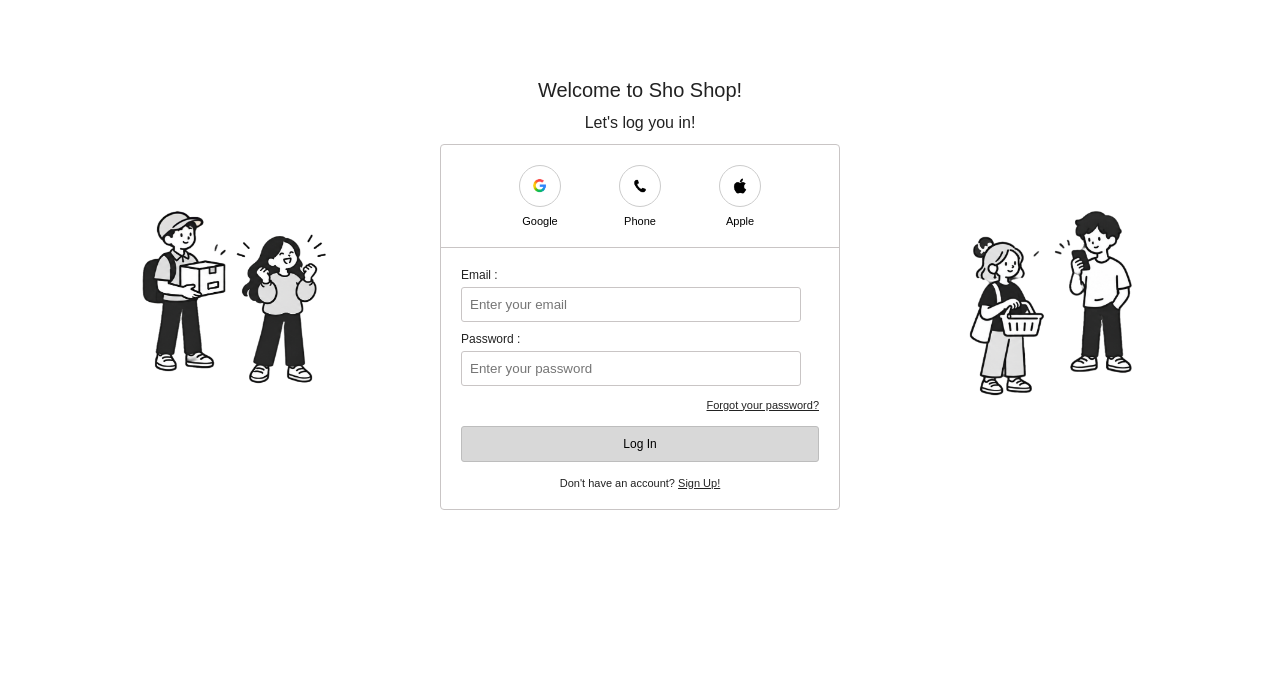
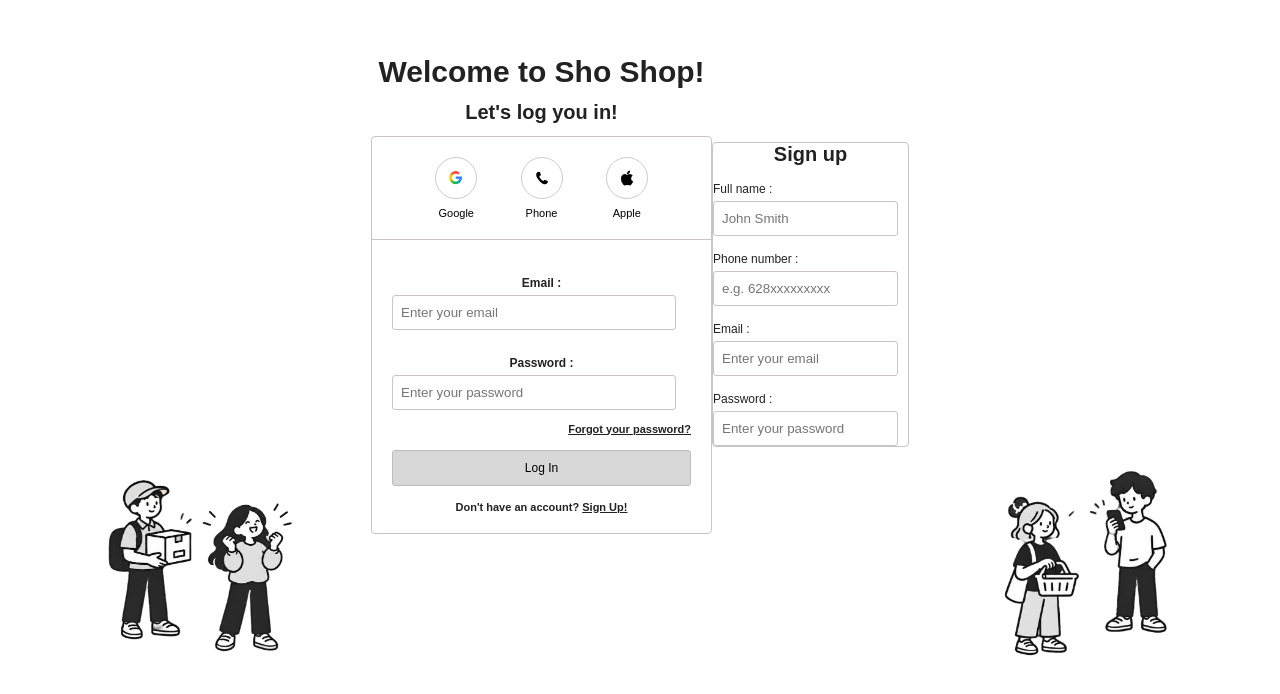
Before and after one commit to sho6-bit/CodeAlpha-ShoShop, a plain HTML site: page index.html in a window 1280 px wide. Shown: the part 106-800 px from the top of the page. Drawn offline with Linux system fonts and the light colour scheme.

Commit message:
initialize js

```diff
--- a/index.html
+++ b/index.html
@@ -11,7 +11,7 @@
 
 <body>
 
-    <main class="login-container">
+    <main class="auth-container">
 
         <aside class="left-illustration">
             <img src="assets/left.png" alt="Delivery illustration">
@@ -42,8 +42,6 @@
                     </button>
 
                 </div>
-
-
 
                 <form class="login-form">
 
@@ -85,12 +83,68 @@
 
         </section>
 
+        <section class="signup-section">
+
+            <div class="signup-card">
+                <h1>Sign up</h1>
+
+                <form>
+
+                    <div class="form-group">
+                        <label for="name">Full name :</label>
+                            <input
+                            type="name"
+                            id="name"
+                            name="name"
+                            placeholder="John Smith"
+                            required
+                            >
+                    </div>
+
+                    <div class="form-group">
+                        <label for="phone">Phone number :</label>
+                            <input
+                            type="tel"
+                            id="phone"
+                            name="phone"
+                            placeholder="e.g. 628xxxxxxxxx"
+                            required
+                            >
+                    </div>
+
+                    <div class="form-group">
+                        <label for="email">Email :</label>
+                            <input
+                            type="email"
+                            id="email"
+                            name="email"
+                            placeholder="Enter your email"
+                            required
+                            >
+                    </div>
+
+                    <div class="form-group">
+                        <label for="password">Password :</label>
+                            <input
+                            type="password"
+                            id="password"
+                            name="password"
+                            placeholder="Enter your password"
+                            required
+                            >
+                    </div>
+
+                </form>
+            </div>
+        </section>
+
         <aside class="right-illustration">
             <img src="assets/right.png" alt="Shopping illustration">
         </aside>
 
     </main>
 
+    <script src="script.js"></script>
 
 </body>
 
--- /dev/null
+++ b/script.js
@@ -0,0 +1,38 @@
+
+// Get HTML Elements
+const loginSection = document.getElementById("login-section");
+const signupSection = document.getElementById("signup-section");
+
+const leftIllustration = document.getElementById("left-illustration");
+const rightIllustration = document.getElementById("right-illustration");
+
+const showSignup = document.getElementById("show-signup");
+const showLogin = document.getElementById("show-login");
+
+
+// Show Sign Up Page
+showSignup.addEventListener("click", function(event) {
+
+    event.preventDefault();
+
+    loginSection.hidden = true;
+    signupSection.hidden = false;
+
+    leftIllustration.hidden = true;
+    rightIllustration.hidden = true;
+
+});
+
+
+// Show Login Page
+showLogin.addEventListener("click", function(event) {
+
+    event.preventDefault();
+
+    signupSection.hidden = true;
+    loginSection.hidden = false;
+
+    leftIllustration.hidden = false;
+    rightIllustration.hidden = false;
+
+});
--- a/styles.css
+++ b/styles.css
@@ -17,8 +17,9 @@ body {
 .right-illustration {
     flex: 1;
     display: flex;
-    align-items: center;
+    align-items: flex-end;
     justify-content: center;
+    align-self: stretch;
 }
 
 .left-illustration img,
@@ -29,7 +30,7 @@ body {
     object-fit: contain;
 }
 
-.login-container {
+.auth-container {
     min-height: 100vh;
     display: flex;
     align-items: center;
@@ -48,13 +49,13 @@ body {
     gap: 12px;
 }
 
-.login-section h1 {
+.login-section, .signup-section h1 {
     font-size: 20px;
-    font-weight: 500;
+    font-weight: 600;
     text-align: center;
 }
 
-.login-card {
+.login-card, .signup-card{
     width: 100%;
     border: 1px solid #c9c5c5;
     border-radius: 4px;
@@ -106,6 +107,7 @@ body {
 }
 
 .form-group label {
+    margin-top: 16px;
     font-size: 12px;
 }
 
```
Lines whose indentation alone changed are shown as unchanged.
